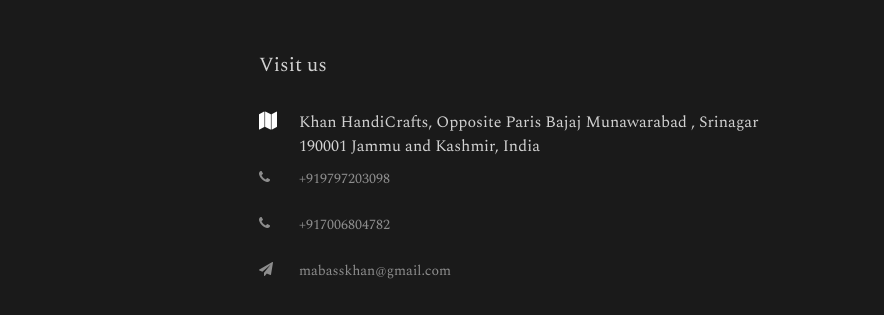
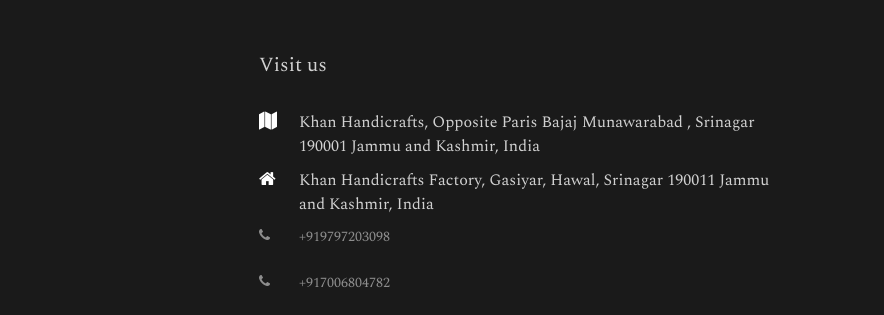
Before and after one commit to abbas1n9ne/Khan-Handicrafts, a plain HTML site: page product.html in a window 1280 px wide. Shown: the part 2825-3140 px from the top of the page, 396-1280 px from the left. Drawn offline with nearby package versions, Linux system fonts and the light colour scheme; some packages are replaced by stand-ins of ours; no server answers.

Commit message:
Update product.html

```diff
--- a/product.html
+++ b/product.html
@@ -339,7 +339,10 @@
             	<h2 class="ftco-heading-2">Visit us</h2>
             	<div class="block-23 mb-3">
 	              <ul>
-	                <li><span class="icon fa fa-map marker"></span><span class="text">Khan HandiCrafts, Opposite Paris Bajaj Munawarabad , Srinagar 190001 Jammu and Kashmir, India</span></li>
+	                <li><span class="icon fa fa-map marker"></span><span class="text">Khan Handicrafts, Opposite Paris Bajaj Munawarabad , Srinagar 190001 Jammu and Kashmir, India</span></li>
+			 <li><span class="icon fa fa-home"></span><span class="text">Khan Handicrafts Factory, Gasiyar, Hawal, Srinagar 190011 Jammu and Kashmir, India</span></li>
+
+
 	                <li><a href="tel:9797203098"target="_blank"><span class="icon fa fa-phone"></span><span class="text">+919797203098 </span></a></li>
 			<li><a href="tel:7006804782"target="_blank"><span class="icon fa fa-phone"></span><span class="text">+917006804782 </span></a></li>
 
```
